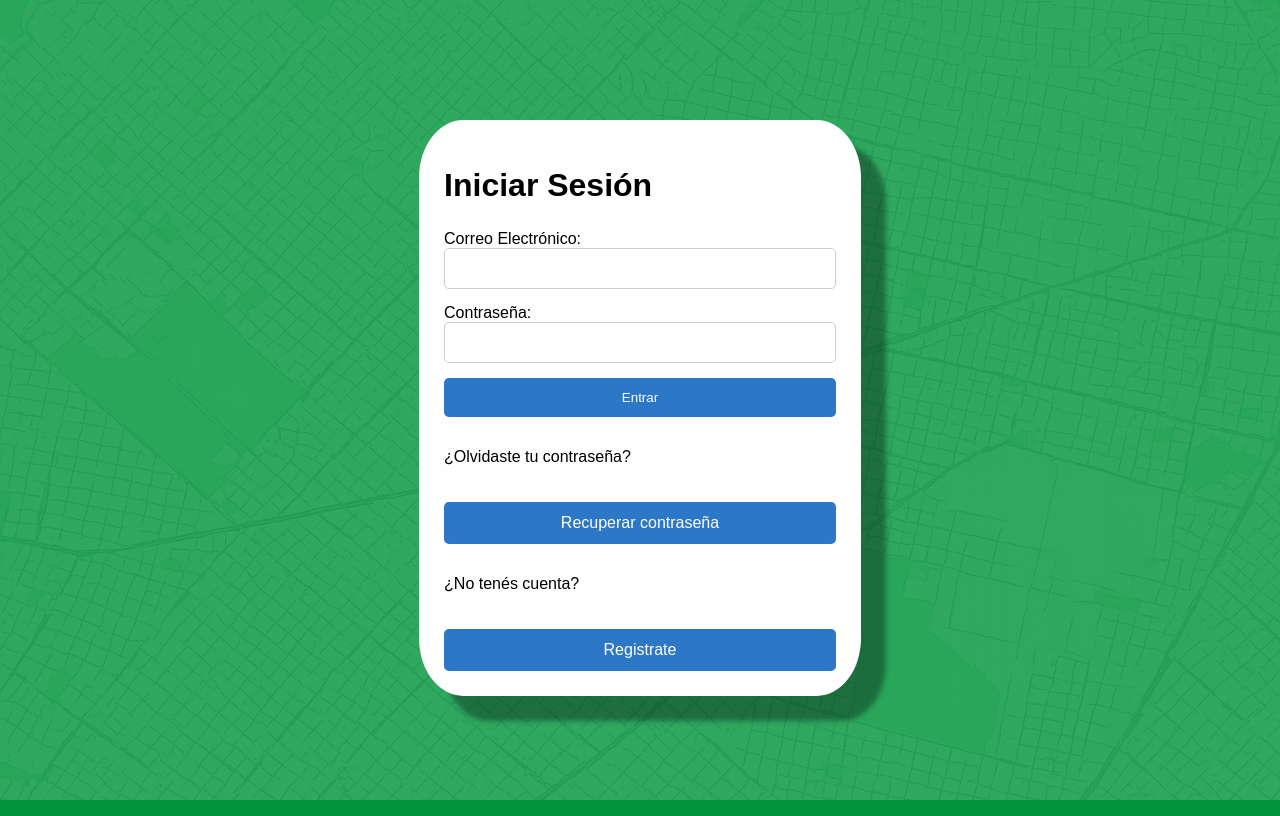
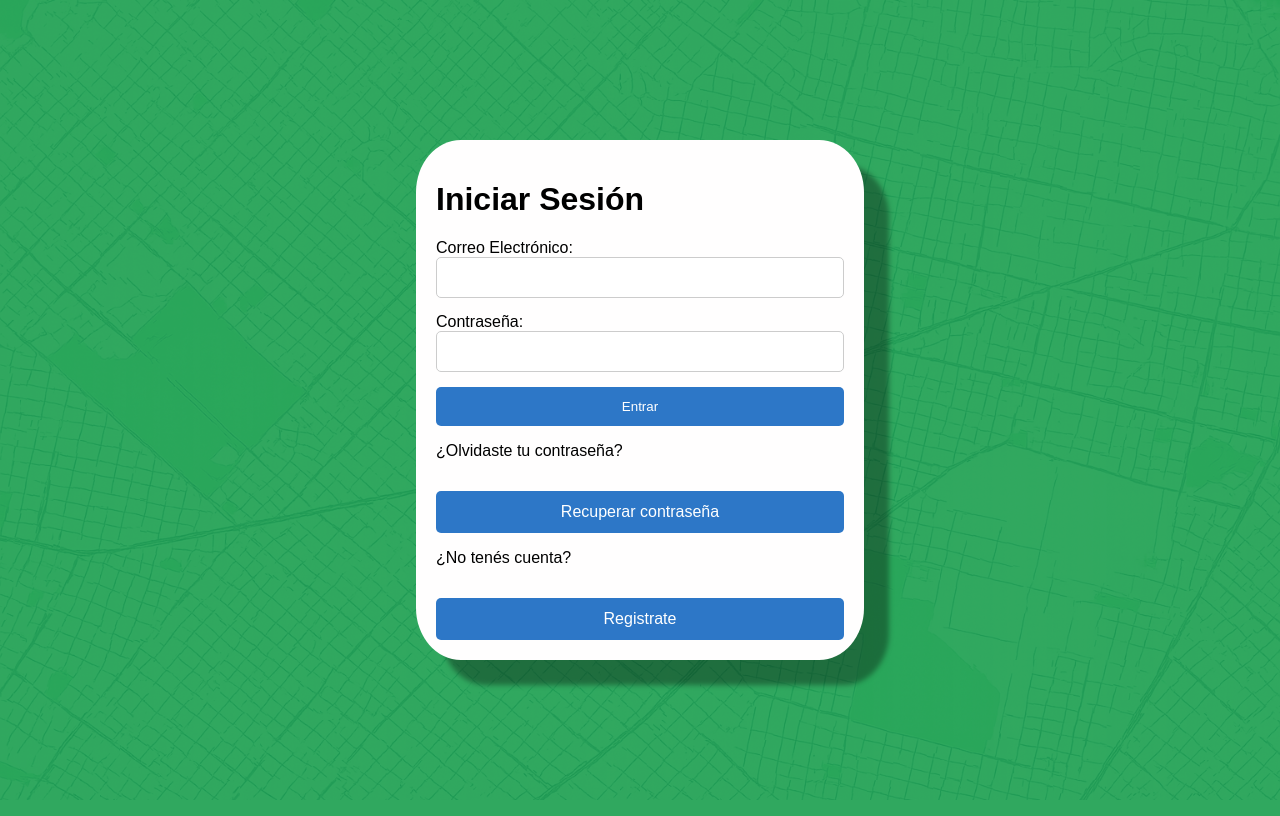
Before and after one commit to massapan/PP2-DUST2-TRABAJOFINAL, a PHP site: page /login.php in a window 1280 px wide. Run offline with PHP 8.4, Linux system fonts and the light colour scheme.

Commit message:
Eliminacion de 8px margin por defecto

```diff
--- a/catalogo.php
+++ b/catalogo.php
@@ -19,12 +19,12 @@ $resultado = $conexion->query($sql);
 
 
 <div class="fondo"></div>
-<div class="container-fluid my-3">
+<div class="container-fluid">
     <div class="row">
         <aside class="col-md-3 border-end bg-white">
             <?php include 'sidebar_prendas_locales.php'; ?>
         </aside>
-        <div class="col-md-9">
+        <div class="col-md-9 my-3">
             <div class="contenedor-catalogo">
                 <h2>Catálogo de Productos</h2>
                 <p>Mirá los productos disponibles en los comercios de tu zona.</p>
--- a/favoritos.php
+++ b/favoritos.php
@@ -7,7 +7,7 @@ $logueado = isset($_SESSION['usuario_id']);
 ?>
 
 <div class="fondo"></div>
-<div class="container-fluid my-3">
+<div class="container-fluid">
     <div class="row">
         <aside class="col-md-3 border-end bg-white">
             <?php include 'sidebar_prendas_locales.php'; ?>
--- a/header.php
+++ b/header.php
@@ -9,7 +9,7 @@ if (session_status() === PHP_SESSION_NONE) {
 $logueado = isset($_SESSION['usuario_id']);
 ?>
 
-<header class="d-flex flex-wrap justify-content-between align-items-center py-3 mb-1 border-bottom Header">
+<header class="d-flex flex-wrap justify-content-between align-items-center py-3 border-bottom Header">
     <a href="/" class="d-flex align-items-center mb-3 mb-md-0 link-body-emphasis text-decoration-none">
         <span class="fs-4">Ituzaingó a un toque</span>
     </a>
--- a/login.php
+++ b/login.php
@@ -35,14 +35,14 @@
 
         </form>
 
-        <div style="margin-top: 10px;">
+        <div>
         <p>¿Olvidaste tu contraseña?</p>
         </div>
         <div>
             <a href="recuperar.html" class="Boton-secundario">Recuperar contraseña</a>
         </div>
 
-        <div style="margin-top: 10px;">
+        <div>
         <p>¿No tenés cuenta?</p>
         </div>
         <div>
--- a/mapa.php
+++ b/mapa.php
@@ -1,5 +1,5 @@
 <div class="fondo"></div>
-<div class="container-fluid my-3">
+<div class="container-fluid">
     <div class="row">
         <aside class="col-md-3 border-end bg-white">
             <?php include 'sidebar_mapa.php'; ?>
--- a/style.css
+++ b/style.css
@@ -1,3 +1,11 @@
+* {
+    box-sizing: border-box;
+}
+
+html, body {
+    margin: 0;
+    padding: 0;
+}
 body{
     background:#00953c;
     display: flex;
@@ -13,7 +21,7 @@ body{
     flex-direction: column;
     align-items: center;
     justify-content: center;
-    height:100vh;
+    min-height:100vh;
 }
 
 .fondo {
@@ -49,14 +57,12 @@ body{
 }
 .caja-auth{
     background:rgb(255, 254, 254);
-    padding: 2%;
     border-radius:10%;
-    height: auto;
+    padding: 20px;
     width: 35%;
     box-shadow: 25px 25px 5px rgba(0, 0, 0, 0.342);
     display: flex;
     flex-direction: column;
-    gap: 5px;
 }
 .NombreInicio{
     text-align:center;
```
